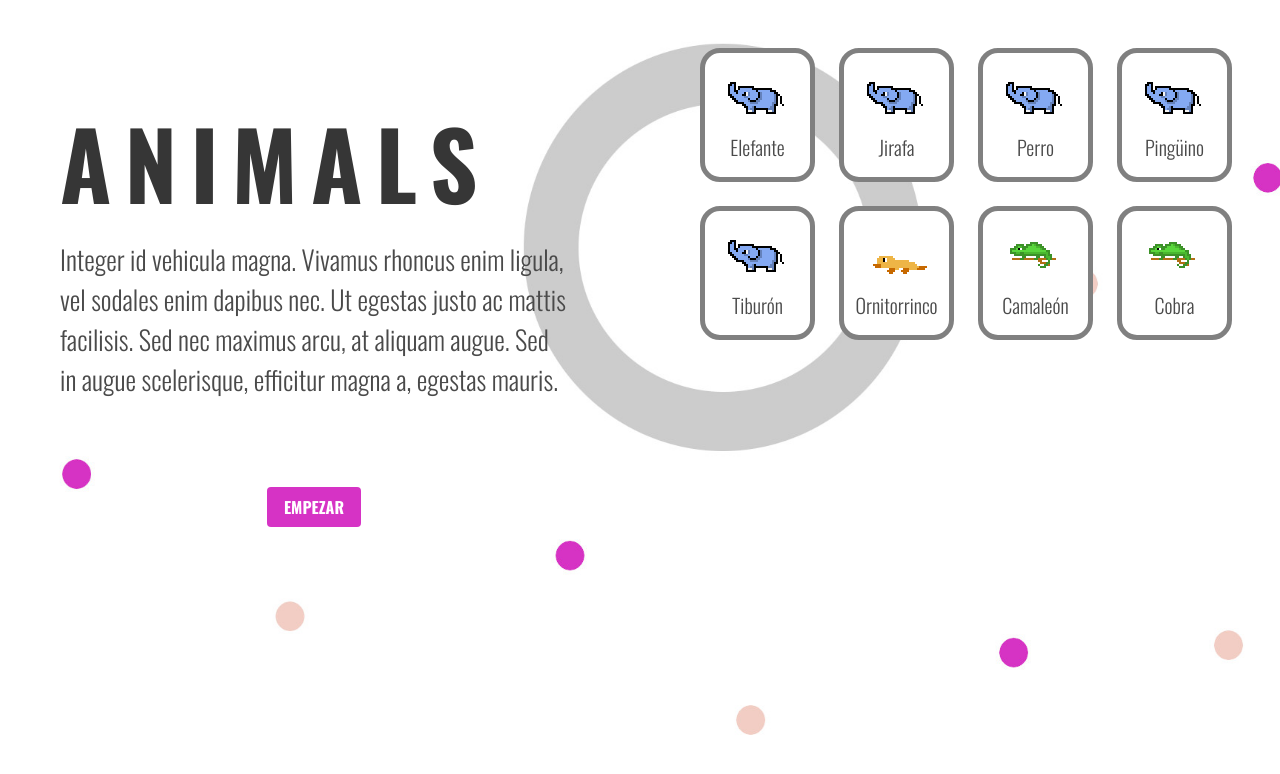
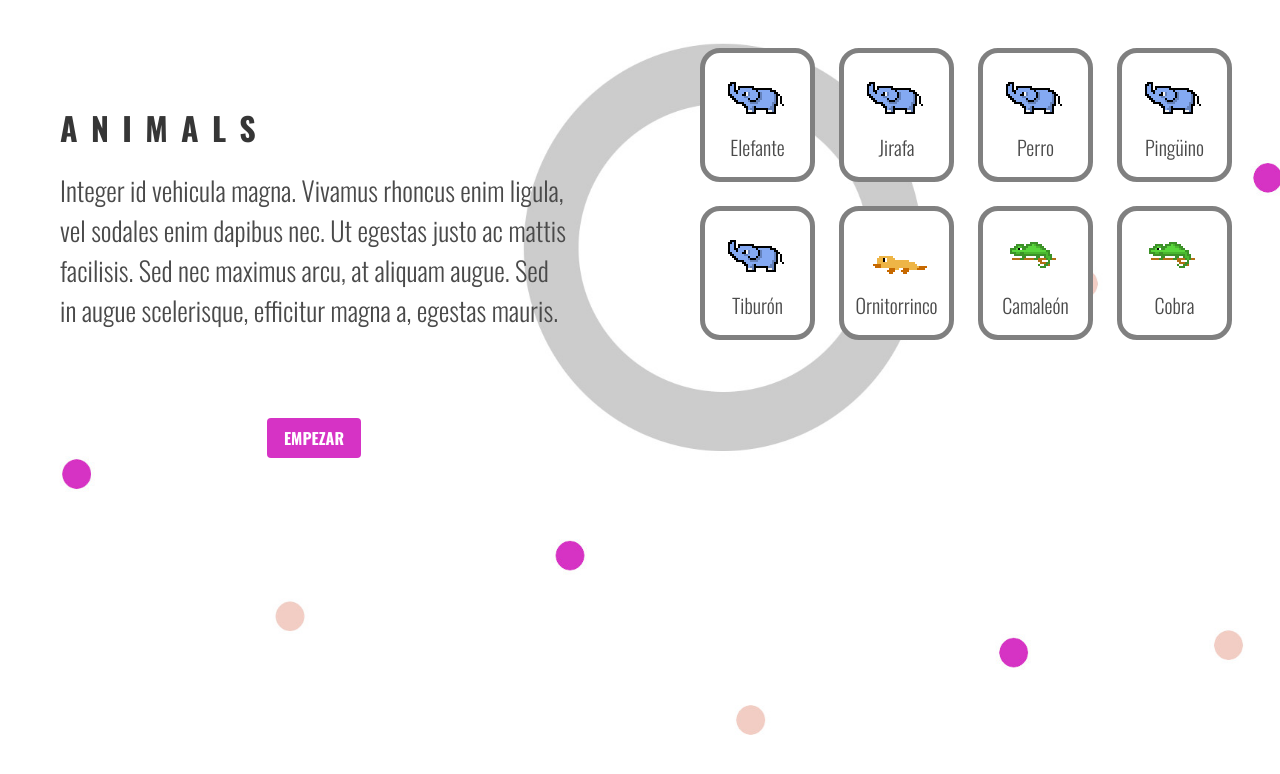
Before and after one commit to codbugs/animals, a Next.js app: page / in a window 1280 px wide. Shown: the top 774 px of the page. Built offline with nearby package versions, Linux system fonts and the light colour scheme.

Commit message:
style(app): add css classes in title component for landing module

```diff
--- a/components/landing/Title.js
+++ b/components/landing/Title.js
@@ -1,8 +1,5 @@
+import styles from './Title.module.css';
+
 export default function Title() {
-    return <h1 className={'title is-uppercase'} style={{
-        fontFamily: 'Oswald',
-        fontSize: '70pt',
-        fontWeight: '700',
-        letterSpacing: '10pt'
-    }}>Animals</h1>
+    return <h1 className={'title is-uppercase ' + styles.title}>Animals</h1>;
 }
--- /dev/null
+++ b/components/landing/Title.module.css
@@ -0,0 +1,6 @@
+.title {
+    font-family: 'Oswald';
+    font-size: 70pt;
+    font-weight: 700;
+    letter-spacing: 10pt;
+}
```
